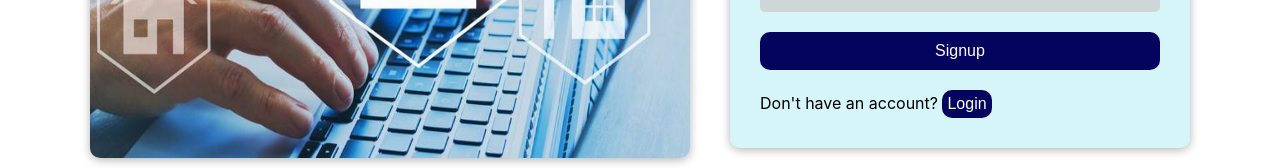
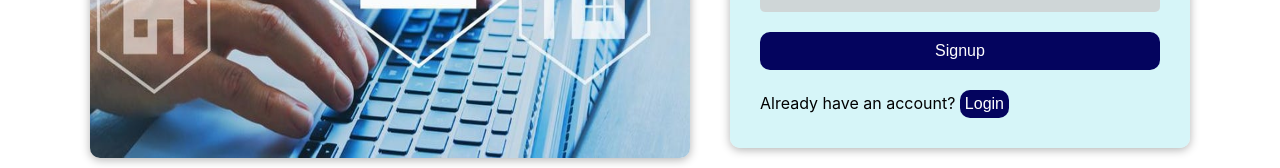
Before and after one commit to 6thSemMinorProject-ModelForRealEstate/Frontend, a React (Create React App) app: page /Signup in a window 1280 px wide. Shown: the part 482-650 px from the top of the page. Built offline with nearby package versions, Linux system fonts and the light colour scheme.

Commit message:
Signup Page integrated with Backend

```diff
--- a/src/components/Signup.js
+++ b/src/components/Signup.js
@@ -41,7 +41,7 @@ export const Signup = (props) => {
       userAge: 0,
     };
 
-    alert(JSON.stringify(body))
+
 
     const config = {
       headers: {
@@ -148,7 +148,7 @@ export const Signup = (props) => {
         <p>
           {" "}
           <br></br>
-          Don't have an account?{" "}
+          Already have an account?{" "}
           <button onClick={() => navigate("/Login")}>Login</button>
         </p>
       </div>
```
